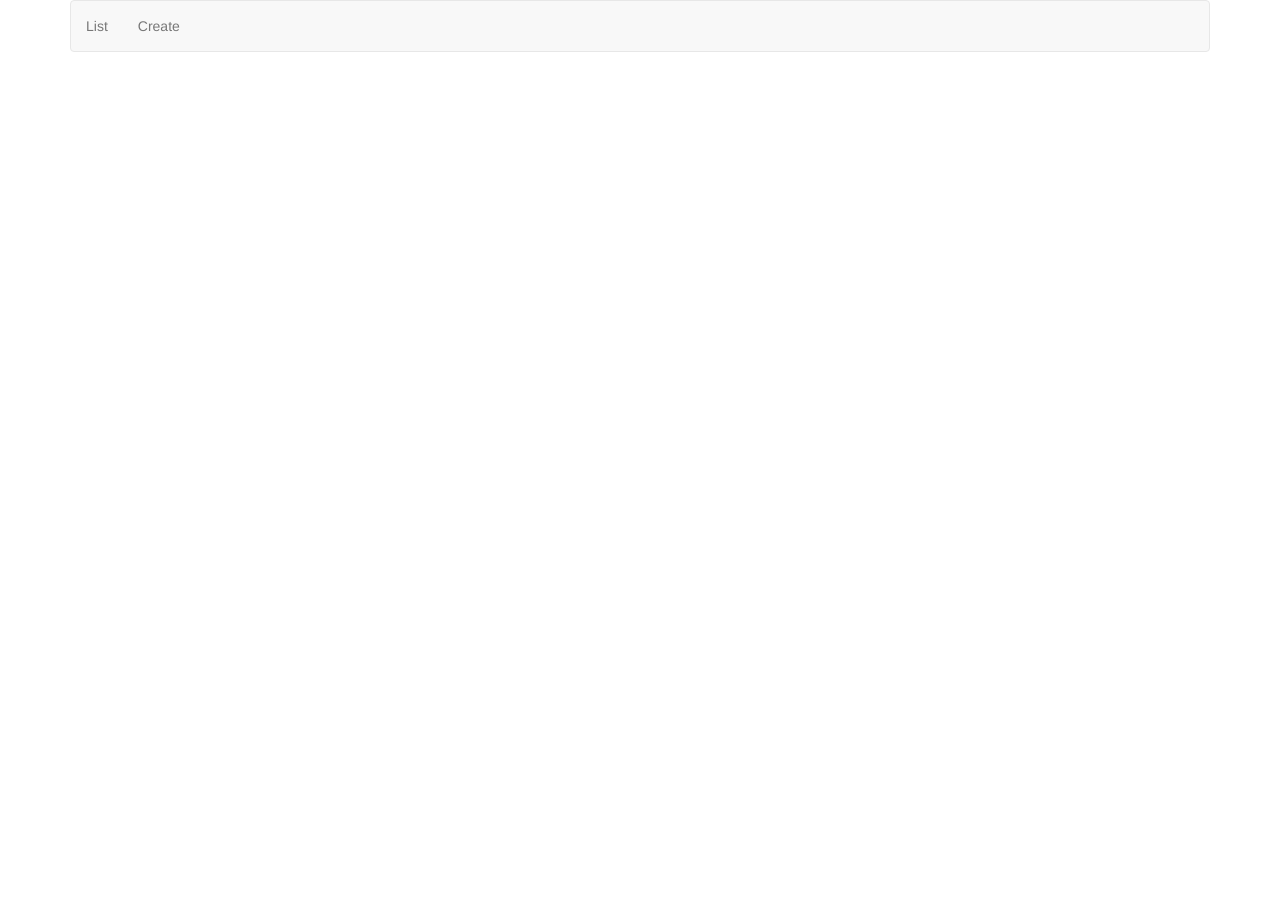
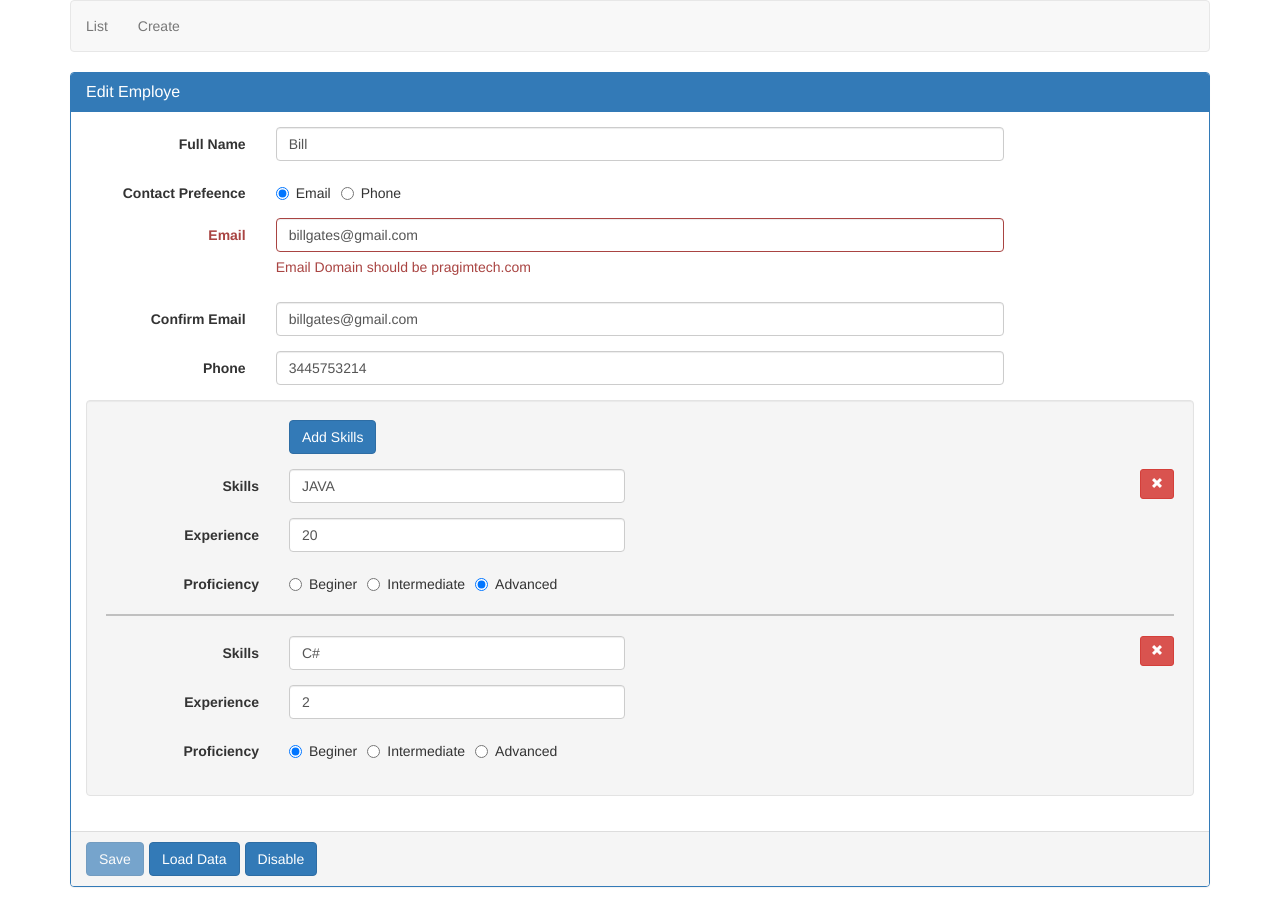
Before and after one commit to Bikash607/AngularReactive, an Angular app: page /edit/1 in a window 1280 px wide. Before the commit this address led to /. Before the commit the page ends 800 px from the top, so only its background shows below. Built offline with nearby package versions, Linux system fonts and the light colour scheme; data requests are answered from the project's data file.

Commit message:
Edit, delete opration and fetch data from service

```diff
--- /dev/null
+++ b/db.json
@@ -0,0 +1,42 @@
+{
+  "employees": [
+    {
+      "id": 1,
+      "fullName": "Bill",
+      "contactPreference": "email",
+      "email": "billgates@gmail.com",
+      "phone": "3445753214",
+      "skills": [
+        {
+          "skillName": "JAVA",
+          "experienceInYears": 20,
+          "proficiency": "advanced"
+        },
+        {
+          "skillName": "C#",
+          "experienceInYears": 2,
+          "proficiency": "beginer"
+        }
+      ]
+    },
+    {
+      "id": 2,
+      "fullName": "Mark",
+      "contactPreference": "email",
+      "email": "markjbg@pragimtech.com",
+      "phone": "6789043217",
+      "skills": [
+        {
+          "skillName": "SQL",
+          "experienceInYears": 10,
+          "proficiency": "advanced"
+        },
+        {
+          "skillName": "C#",
+          "experienceInYears": 2,
+          "proficiency": "beginer"
+        }
+      ]
+    }
+  ]
+}
--- a/src/app/app-routing.module.ts
+++ b/src/app/app-routing.module.ts
@@ -6,6 +6,7 @@ import { Routes, RouterModule } from '@angular/router';
 const routes: Routes = [
   {path: 'list', component: ListEmployeesComponent},
   {path: 'create', component: CreateEmployeeComponent},
+  {path: 'edit/:id', component: CreateEmployeeComponent},
   {path: '', redirectTo: 'list', pathMatch: 'full'}
 ];
 
--- /dev/null
+++ b/src/app/employee/IEmployee.ts
@@ -0,0 +1,9 @@
+import { ISkill } from './ISkill';
+export interface IEmployee {
+  id: number;
+  fullName: string;
+  email: string;
+  phone?: number;
+  contactPreference: string;
+  skills: ISkill[];
+}
--- /dev/null
+++ b/src/app/employee/ISkill.ts
@@ -0,0 +1,5 @@
+export interface ISkill {
+  skillName: string;
+  experienceInYears: number;
+  proficiency: string;
+}
--- a/src/app/employee/create-employee.component.css
+++ b/src/app/employee/create-employee.component.css
@@ -0,0 +1,3 @@
+hr{
+  border: 1px solid silver;
+}
--- a/src/app/employee/create-employee.component.html
+++ b/src/app/employee/create-employee.component.html
@@ -1,7 +1,7 @@
 <form [formGroup]="employeeForm" (ngSubmit)="onSubmit()" class="form-horizontal">
   <div class="panel panel-primary">
     <div class="panel-heading">
-      <h3 class="panel-title">Create Employee</h3>
+      <h3 class="panel-title">{{ panelTitle }}</h3>
     </div>
     <div class="panel-body">
       <div class="form-group" [ngClass]="{'has-error': formErrors.fullName}">
@@ -38,7 +38,8 @@
         <div class="form-group" [ngClass]="{'has-error': formErrors.confirmEmail || formErrors.emailGroup}">
           <label class="col-sm-2 c control-label" for="confirmEmail">Confirm Email</label>
           <div class="col-md-8">
-            <input type="text" class="form-control" id="confirmEmail" formControlName="confirmEmail" (blur)="logValidationErrors()">
+            <input type="text" class="form-control" id="confirmEmail" formControlName="confirmEmail"
+              (blur)="logValidationErrors()">
             <span class="help-block" *ngIf="formErrors.confirmEmail || formErrors.emailGroup">
               {{formErrors.confirmEmail ? formErrors.confirmEmail : formErrors.emailGroup }}
             </span>
@@ -57,48 +58,57 @@
       <div class="well">
         <div class="form-group">
           <div class="col-md-offset-2 col-md-4">
-                <button type="button" class="btn btn-primary" (click)="addSkillButtonClick()">Add Skills </button>
+            <button type="button" class="btn btn-primary" (click)="addSkillButtonClick()" [disabled]="employeeForm.get('skills').invalid">Add Skills </button>
           </div>
         </div>
         <div formArrayName="skills" *ngFor="let skill of employeeForm.get('skills').controls; let i = index">
+          <hr *ngIf="i>0">
           <div [formGroupName]="i">
-                <div class="form-group" [ngClass]="{'has-error': (skill.get('skillName').invalid && skill.get('skillName').touched)}">
+            <div class="form-group"
+              [ngClass]="{'has-error': (skill.get('skillName').invalid && skill.get('skillName').touched)}">
               <label class="col-sm-2 control-label" [attr.for]="'skillName'+i">Skills</label>
               <div class="col-sm-4">
-                    <input type="text" placeholder="Name" [id]="'skillName'+i" formControlName="skillName" class="form-control"
-                      (blur)="logValidationErrors()" />
-                    <span class="help-block" *ngIf="(skill.get('skillName').errors.required && skill.get('skillName').touched)">
-                      {{formErrors.skillName}}
+                <input type="text" placeholder="Name" [id]="'skillName'+i" formControlName="skillName"
+                  class="form-control" />
+                <span class="help-block"
+                  *ngIf="(skill.get('skillName').errors?.required && (skill.get('skillName').touched))">
+                  Skill Name is required.
+                </span>
+              </div>
+              <div class="col-sm-6" *ngIf="employeeForm.get('skills').length > 1">
+                <button type="button" class="btn btn-danger btn-sm pull-right" title="Delete Skill" (click)="removeSkillButtonClick(i)">
+                  <span class="glyphicon glyphicon-remove"></span>
+                </button>
+              </div>
+            </div>
+            <div class="form-group"
+              [ngClass]="{'has-error': (skill.get('experienceInYears').invalid && skill.get('experienceInYears').touched)}">
+              <label class="col-sm-2 control-label" [attr.for]="'experienceInYears'+i">Experience</label>
+              <div class="col-sm-4">
+                <input type="text" placeholder="Experience in Year" [id]="'experienceInYears'+i"
+                  formControlName="experienceInYears" class="form-control" />
+                <span class="help-block"
+                  *ngIf="(skill.get('experienceInYears').errors?.required && skill.get('experienceInYears').touched)">
+                  Experience is required.
                 </span>
               </div>
             </div>
-                <div class="form-group" [ngClass]="{'has-error': (skill.get('experienceInYears').invalid && skill.get('experienceInYears').touched)}">
-                  <label class="col-sm-2 control-label" [attr.for]="'experienceInYears'+i">Experience</label>
-                  <div class="col-sm-4">
-                    <input type="text" placeholder="Experience in Year" [id]="'experienceInYears'+i"
-                      formControlName="experienceInYears" class="form-control" (blur)="logValidationErrors()" />
-                    <span class="help-block" *ngIf="(skill.get('experienceInYears').errors.required && skill.get('experienceInYears').touched)">
-                      {{formErrors.experienceInYears}}
-                    </span>
-                  </div>
-                </div>
-                <div class="form-group" [ngClass]="{'has-error': (skill.get('proficiency').invalid && skill.get('proficiency').touched)}">
+            <div class="form-group"
+              [ngClass]="{'has-error': (skill.get('proficiency').invalid && skill.get('proficiency').touched)}">
               <label class="col-md-2 control-label">Proficiency</label>
               <div class="col-md-8">
                 <label class="radio-inline">
-                      <input type="radio" id="proficiency" value="beginer" formControlName="proficiency"
-                        (blur)="logValidationErrors()">Beginer
+                  <input type="radio" id="proficiency" value="beginer" formControlName="proficiency">Beginer
                 </label>
                 <label class="radio-inline">
-                      <input type="radio" id="proficiency" value="intermediate" formControlName="proficiency"
-                        (blur)="logValidationErrors()">Intermediate
+                  <input type="radio" id="proficiency" value="intermediate" formControlName="proficiency">Intermediate
                 </label>
                 <label class="radio-inline">
-                      <input type="radio" id="proficiency" value="advanced" formControlName="proficiency"
-                        (blur)="logValidationErrors()">Advanced
+                  <input type="radio" id="proficiency" value="advanced" formControlName="proficiency">Advanced
                 </label>
-                    <span class="help-block" *ngIf="(skill.get('proficiency').errors.required && skill.get('proficiency').touched)">
-                      {{formErrors.proficiency}}
+                <span class="help-block"
+                  *ngIf="(skill.get('proficiency').errors?.required && skill.get('proficiency').touched)">
+                  Proficiency is required.
                 </span>
               </div>
             </div>
@@ -108,7 +118,7 @@
     </div>
     <div class="panel-footer">
       <div class="btn-toolbar">
-        <button type="submit" class="btn btn-primary">Save</button>
+        <button type="submit" class="btn btn-primary" [disabled]="employeeForm.invalid"> Save</button>
         <button type="button" class="btn btn-primary" (click)="onLoadDataClick()">Load Data</button>
         <button type="button" class="btn btn-primary" (click)="onDisableClick()">Disable</button>
       </div>
--- a/src/app/employee/create-employee.component.ts
+++ b/src/app/employee/create-employee.component.ts
@@ -1,6 +1,10 @@
+import { ISkill } from './ISkill';
+import { EmployeeService } from './../service/employee.service';
+import { IEmployee } from './IEmployee';
 import { Component, OnInit } from '@angular/core';
 import { FormGroup, FormBuilder, Validators, AbstractControl, FormArray } from '@angular/forms';
 import { CustoValidators } from '../shared/custom.validators';
+import { ActivatedRoute } from '@angular/router';
 
 @Component({
   selector: 'app-create-employee',
@@ -10,6 +14,7 @@ import { CustoValidators } from '../shared/custom.validators';
 export class CreateEmployeeComponent implements OnInit {
 
   employeeForm: FormGroup;
+  panelTitle: string;
   validationMessages = {
     fullName: {
       required: 'Full Name is required.',
@@ -28,30 +33,13 @@ export class CreateEmployeeComponent implements OnInit {
     },
     emailGroup: {
       emailMismatch: 'Email and Confirm Email does not Match'
-    },
-    skillName: {
-      required: 'Skill Name is required.'
-    },
-    experienceInYears: {
-      required: 'Experience is required.'
-    },
-    proficiency: {
-      required: 'Proficiency is required.'
     }
   };
 
   formErrors = {
-    fullName: '',
-    email: '',
-    confirmEmail: '',
-    emailGroup: '',
-    phone: '',
-    skillName: '',
-    experienceInYears: '',
-    proficiency: ''
   };
 
-  constructor(private fb: FormBuilder) { }
+  constructor(private fb: FormBuilder, private route: ActivatedRoute, private employeeService: EmployeeService) { }
 
   ngOnInit() {
     /*this.employeeForm = new FormGroup({
@@ -84,6 +72,15 @@ export class CreateEmployeeComponent implements OnInit {
 
     this.employeeForm.get('contactPreference').valueChanges.subscribe((data: string) => {
       this.onContactPreferenceChange(data);
+    });
+
+    this.route.paramMap.subscribe((params) => {
+      const id = +params.get('id');
+      if (id) {
+        this.getEmployee(id);
+      } else {
+        this.panelTitle = 'Create Employee';
+      }
     });
   }
 
@@ -128,7 +125,7 @@ export class CreateEmployeeComponent implements OnInit {
     Object.keys(group.controls).forEach((key: string) => {
       const abstractControl = group.get(key);
       this.formErrors[key] = '';
-      if (abstractControl && !abstractControl.valid && (abstractControl.touched || abstractControl.dirty)) {
+      if (abstractControl && !abstractControl.valid && (abstractControl.touched || abstractControl.dirty || abstractControl.value !== '')) {
         const messages = this.validationMessages[key];
         for (const errrorKey in abstractControl.errors) {
           if (errrorKey) {
@@ -138,14 +135,6 @@ export class CreateEmployeeComponent implements OnInit {
       }
       if (abstractControl instanceof FormGroup) {
         this.logValidationErrors(abstractControl);
-      }
-
-      if (abstractControl instanceof FormArray) {
-        for (const control of abstractControl.controls) {
-          if (control instanceof FormGroup) {
-          this.logValidationErrors(control);
-          }
-        }
       }
     });
   }
@@ -169,7 +158,7 @@ export class CreateEmployeeComponent implements OnInit {
   matchEmail(group: AbstractControl): { [key: string]: any } | any {
     const emailControl = group.get('email');
     const confirmEmailControl = group.get('confirmEmail');
-    if (emailControl.value === confirmEmailControl.value || confirmEmailControl.pristine) {
+    if (emailControl.value === confirmEmailControl.value || (confirmEmailControl.pristine && confirmEmailControl.value === '')) {
       return null;
     } else {
       return { emailMismatch: true };
@@ -187,4 +176,48 @@ export class CreateEmployeeComponent implements OnInit {
   addSkillButtonClick(): void {
     (this.employeeForm.get('skills') as FormArray).push(this.addSkillFormGroup());
   }
+
+  removeSkillButtonClick(skillGroupIndex: number): void {
+    const skillsFormArray = this.employeeForm.get('skills') as FormArray;
+    skillsFormArray.removeAt(skillGroupIndex);
+    skillsFormArray.markAsDirty();
+    skillsFormArray.markAsTouched();
+    console.log(this.employeeForm);
+  }
+
+  getEmployee(employeeId: number) {
+    this.employeeService.getEmployee(employeeId).subscribe((employee) => {
+      this.editEmployee(employee);
+    });
+  }
+
+  editEmployee(employee: IEmployee) {
+    this.employeeForm.patchValue({
+      fullName: employee.fullName,
+      contactPreference: employee.contactPreference,
+      emailGroup: {
+        email: employee.email,
+        confirmEmail: employee.email
+      },
+      phone: employee.phone
+    });
+
+    // replace existing control with new control (used to assign form array value)
+    this.employeeForm.setControl('skills', this.setExistingSkills(employee.skills));
+
+    this.panelTitle = 'Edit Employe';
+  }
+
+  setExistingSkills(skillSets: ISkill[]): FormArray {
+    const formArray = new FormArray([]);
+    skillSets.forEach((s) => {
+      formArray.push(this.fb.group({
+        skillName: s.skillName,
+        experienceInYears: s.experienceInYears,
+        proficiency: s.proficiency
+      }));
+    });
+
+    return formArray;
+  }
 }
--- a/src/app/employee/list-employees.component.html
+++ b/src/app/employee/list-employees.component.html
@@ -1 +1,22 @@
-<p>list-employees works!</p>
+<div class="table-responsiv">
+  <table class="table table-bordered" *ngIf="employees && employees.length">
+    <thead>
+      <tr class="bg-primary">
+        <th>Name</th>
+        <th>Email</th>
+        <th>Phone</th>
+        <th>Contact Preference</th>
+        <th>Action</th>
+      </tr>
+    </thead>
+    <tbody>
+      <tr *ngFor="let employee of employees">
+        <td>{{employee.fullName}}</td>
+        <td>{{employee.email}}</td>
+        <td>{{employee.phone}}</td>
+        <td>{{employee.contactPreference}}</td>
+        <td><button class="btn btn-primary" (click)="editButtonClick(employee.id)">Edit</button></td>
+      </tr>
+    </tbody>
+  </table>
+</div>
```
Also changed, not shown: src/app/app.module.ts (+5 -2 lines), src/app/employee/list-employees.component.ts (+12 -2 lines), src/app/service/employee.service.ts (added, +61 -0 lines). Lines whose indentation alone changed are shown as unchanged.
